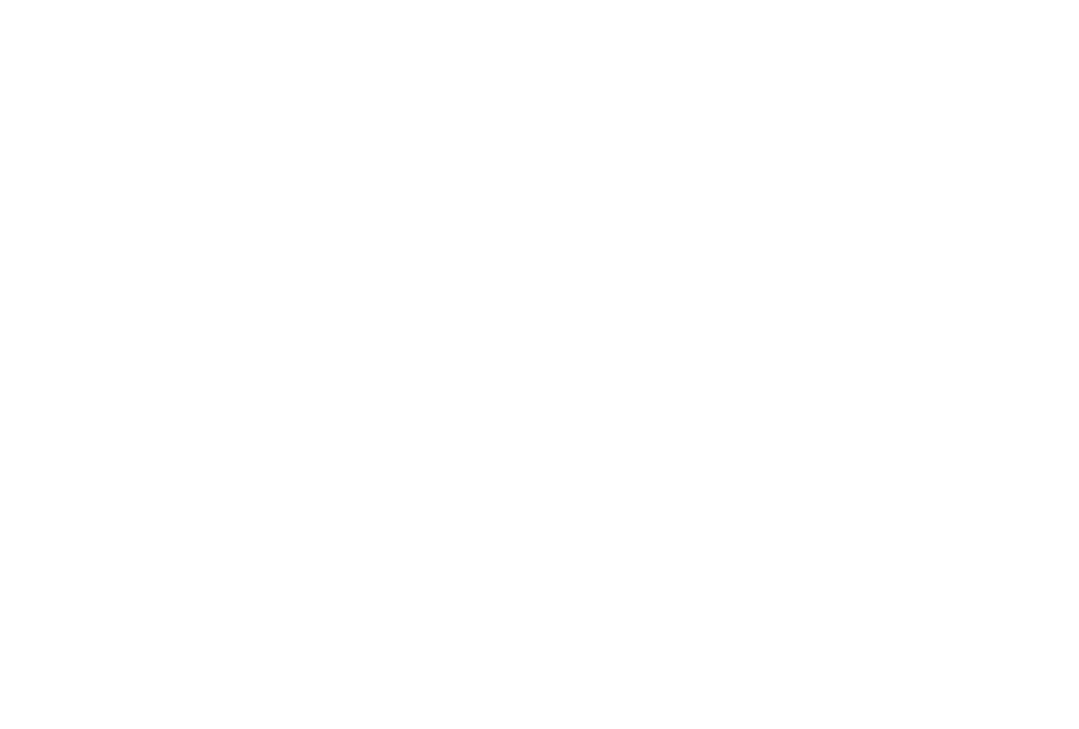
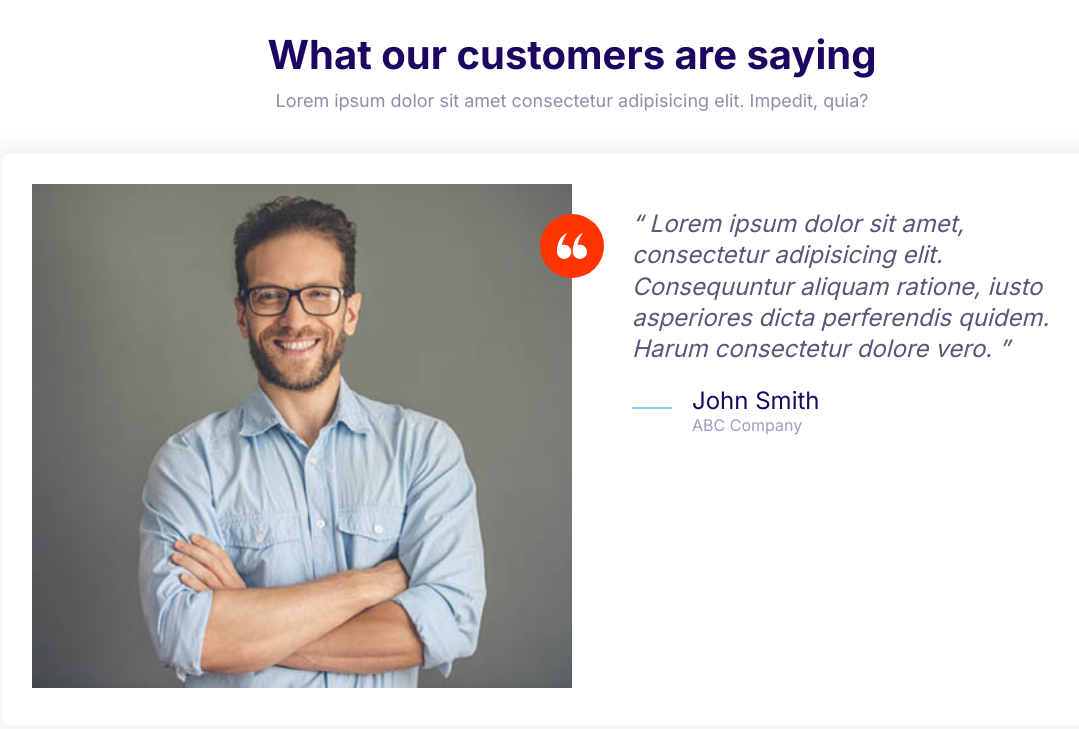
Before and after one commit to imouiche/Mouichify-Web-Site-Project, a plain HTML site: page index.html in a window 1280 px wide. Shown: the whole page, without its empty margins (68-1147 px from the left). Drawn offline with Linux system fonts and the light colour scheme.

Commit message:
Build the testimonial block component.

```diff
--- a/index.html
+++ b/index.html
@@ -14,6 +14,53 @@
     <link rel="stylesheet" href="/css/styles.css" />
   </head>
   <body>
+    <section class="block">
+      <header class="block__header">
+        <h2>What our customers are saying</h2>
+        <p>
+          Lorem ipsum dolor sit amet consectetur adipisicing elit. Impedit,
+          quia?
+        </p>
+      </header>
+
+      <div class="container">
+        <div class="card testimonial">
+          <div class="grid grid--1x2">
+            <div class="testimonial__image">
+              <img
+                src="/images/testimonial.jpg"
+                alt="A happy smiling customer"
+              />
+              <span class="icon-container icon-container--accent">
+                <svg class="icon icon--white icon--small">
+                  <use xlink:href="/images/sprite.svg#quotes"></use>
+                </svg>
+              </span>
+            </div>
+            <blockquote class="quote">
+              <p class="quote__text">
+                Lorem ipsum dolor sit amet, consectetur adipisicing elit.
+                Consequuntur aliquam ratione, iusto asperiores dicta perferendis
+                quidem. Harum consectetur dolore vero.
+              </p>
+              <footer>
+                <div class="media">
+                  <div class="media__image">
+                    <svg class="icon icon--primary quote__line">
+                      <use xlink:href="/images/sprite.svg#line"></use>
+                    </svg>
+                  </div>
+                  <div class="media__body">
+                    <h3 class="media__title quote__author">John Smith</h3>
+                    <p class="quote__organization">ABC Company</p>
+                  </div>
+                </div>
+              </footer>
+            </blockquote>
+          </div>
+        </div>
+      </div>
+    </section>
     <script src="/js/main.js"></script>
   </body>
 </html>
```
Also changed, not shown: components/testimonial_block.html (added, +43 -0 lines).
